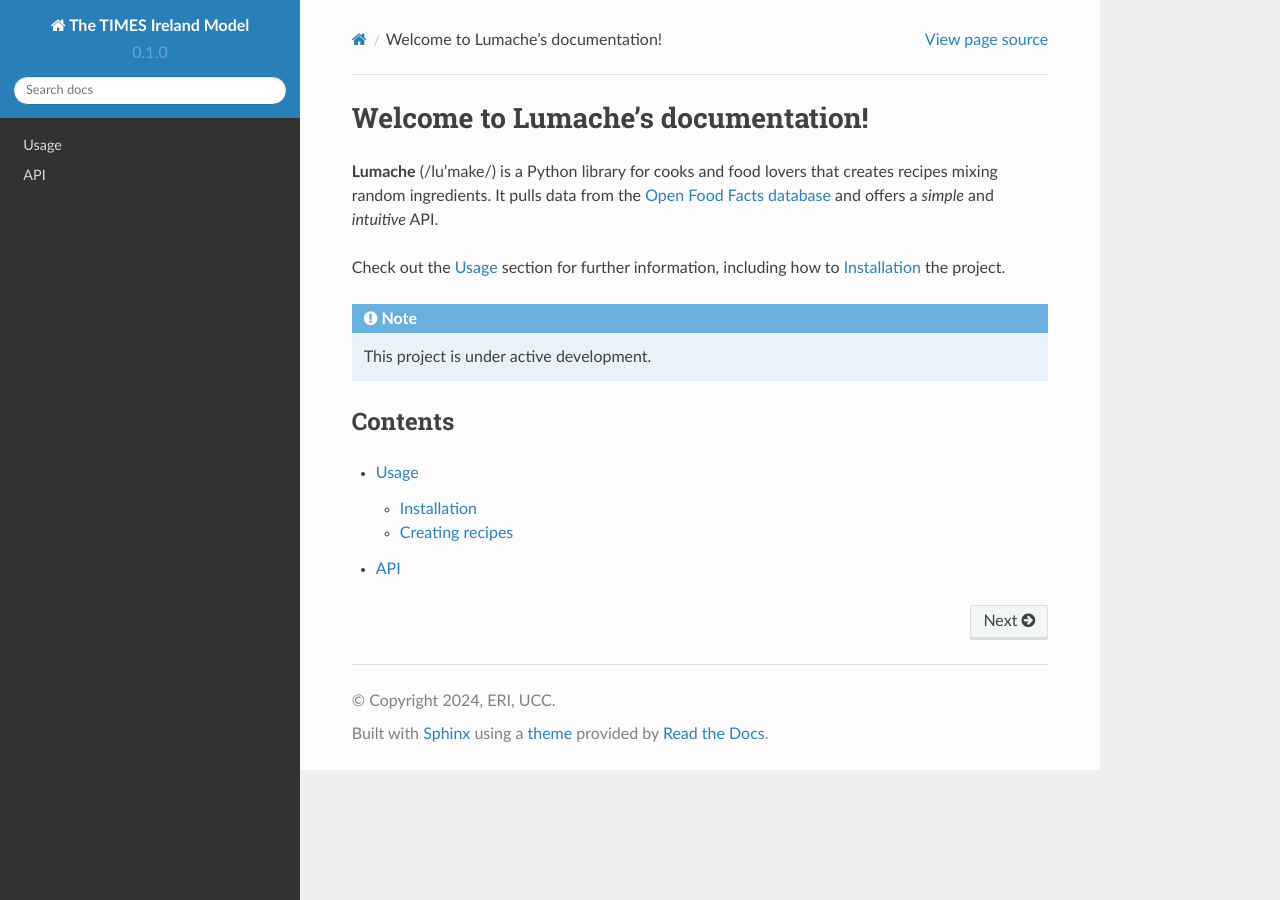
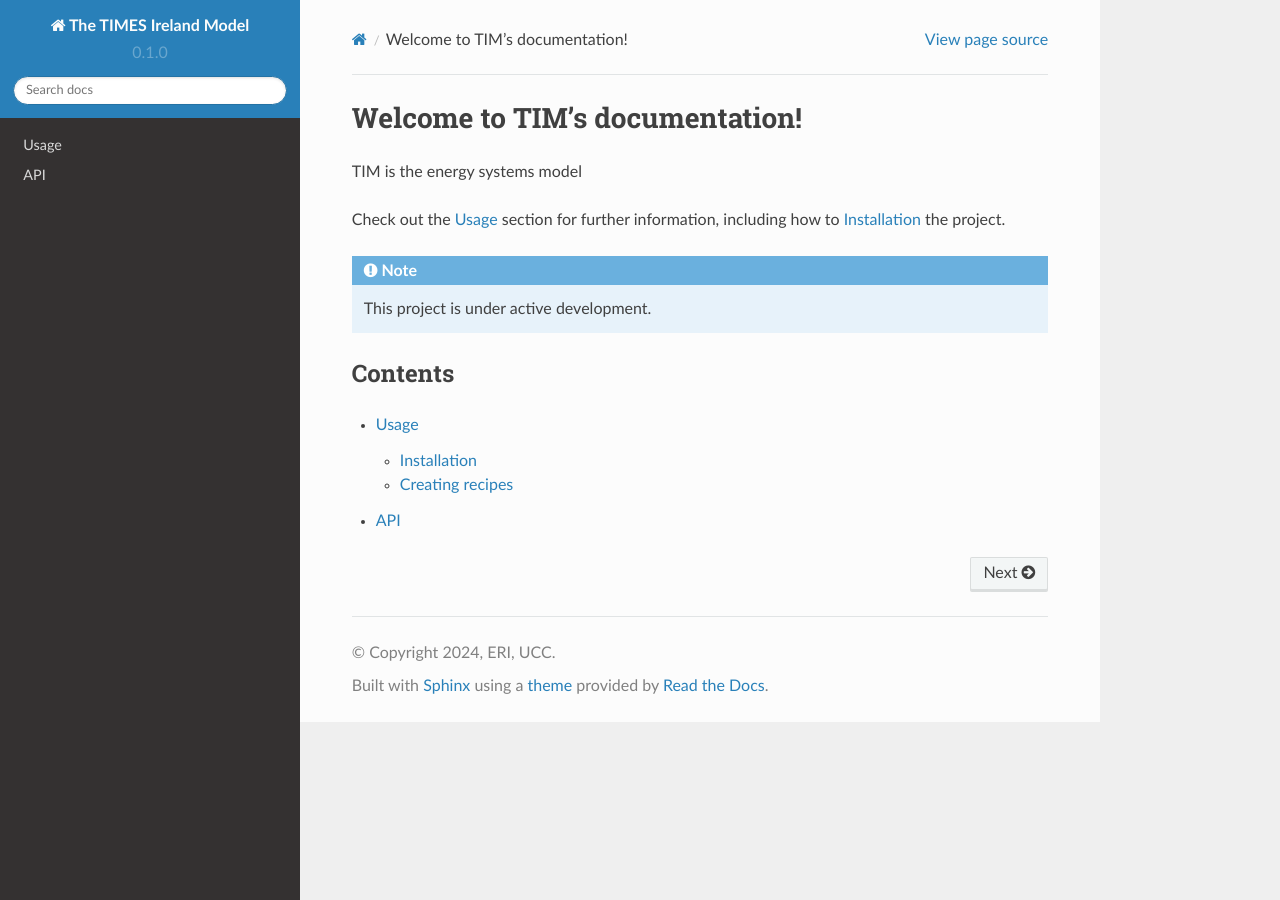
Before and after one commit to MaREI-EPMG/TIM-documentation, a Sphinx documentation site: the page built from docs/source/index.rst, in a window 1280 px wide. Built offline with Sphinx 7.4.7 and the Read the Docs theme 2.0.0, drawn with Linux system fonts in a browser that asks for light colours.

Commit message:
Update index.rst

```diff
--- a/docs/source/index.rst
+++ b/docs/source/index.rst
@@ -1,10 +1,7 @@
-Welcome to Lumache's documentation!
+Welcome to TIM's documentation!
 ===================================
 
-**Lumache** (/lu'make/) is a Python library for cooks and food lovers
-that creates recipes mixing random ingredients.
-It pulls data from the `Open Food Facts database <https://world.openfoodfacts.org/>`_
-and offers a *simple* and *intuitive* API.
+TIM is the energy systems model
 
 Check out the :doc:`usage` section for further information, including
 how to :ref:`installation` the project.
```
